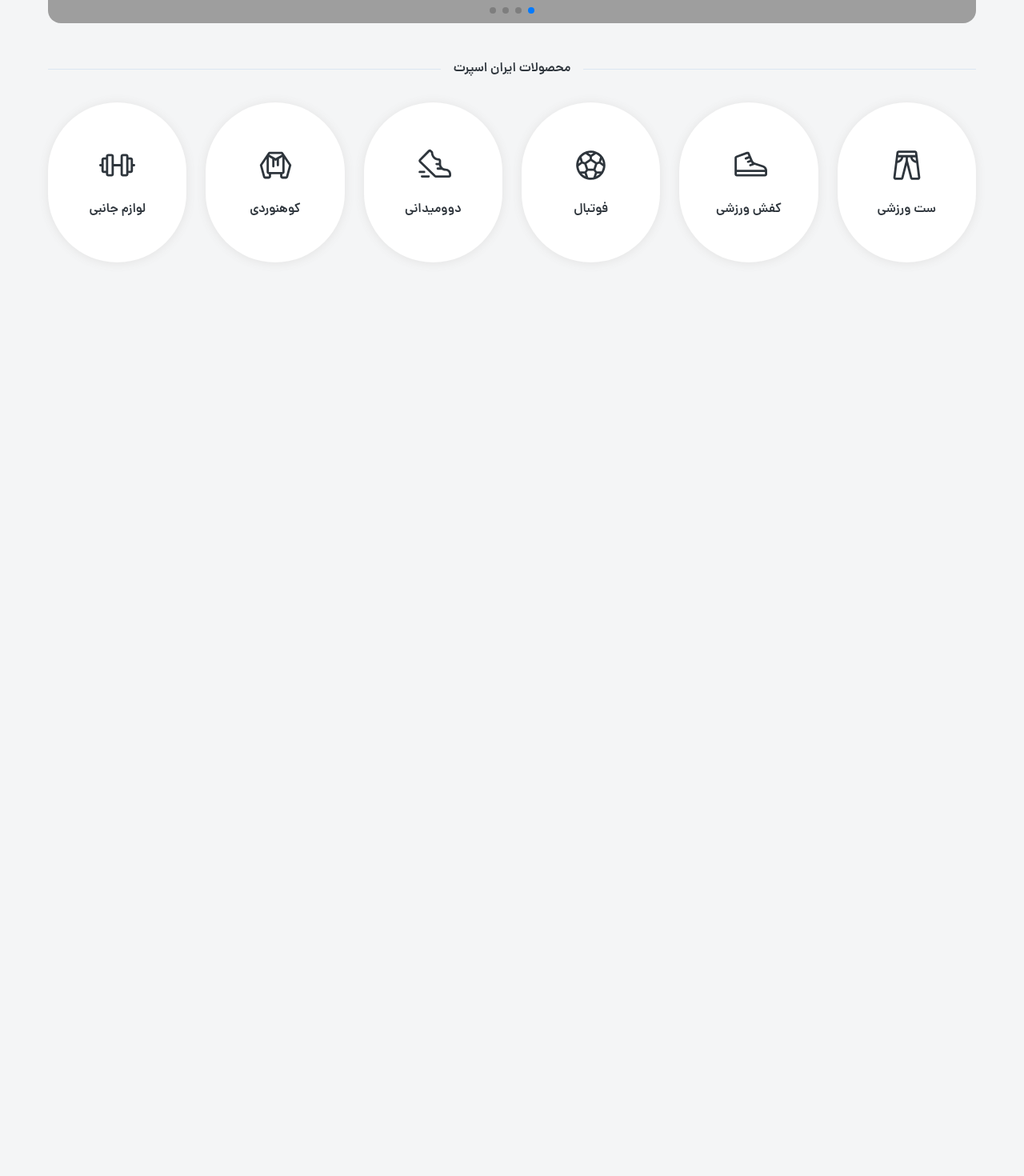
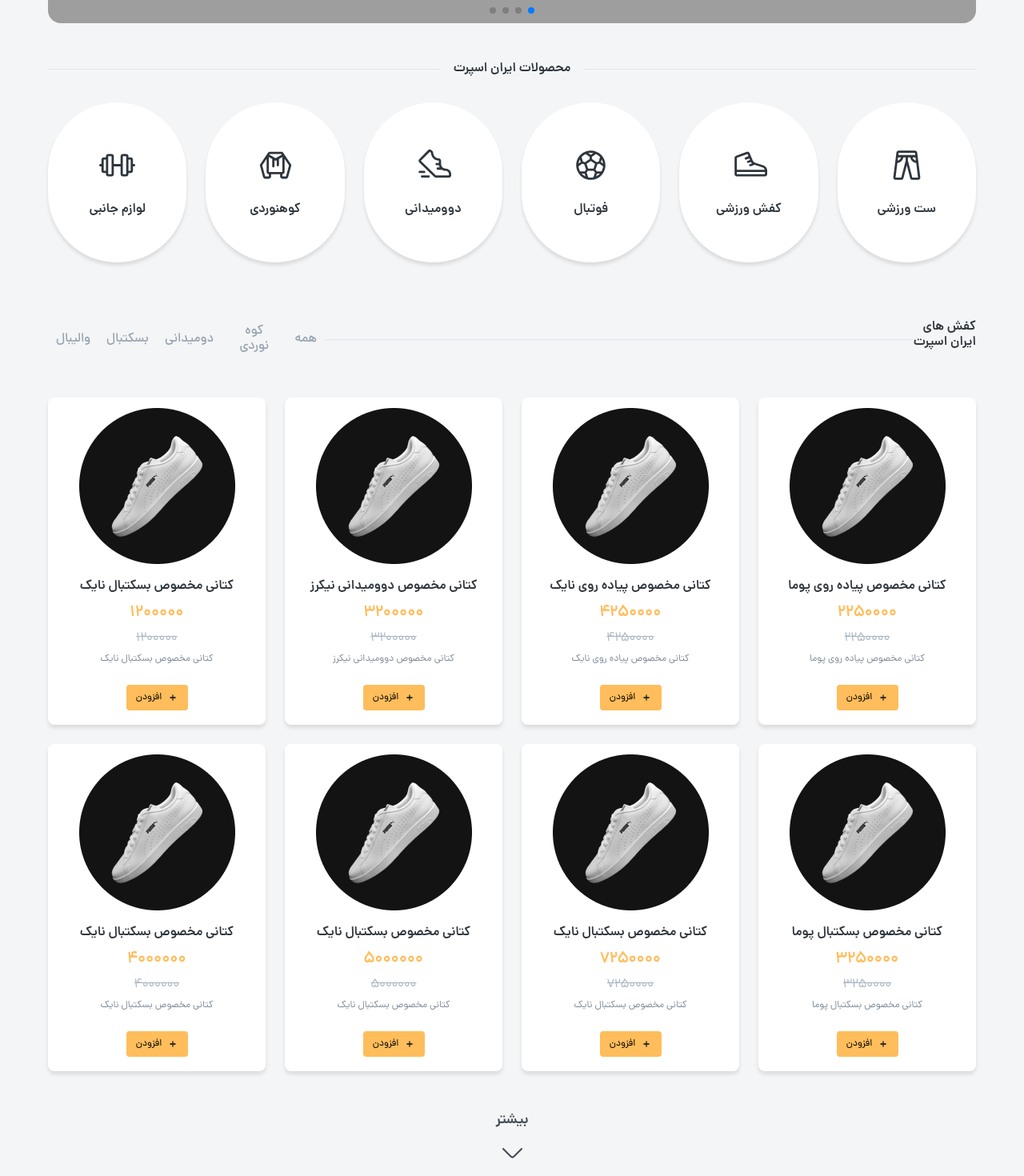
Before and after one commit to vahid-haidary/Iran-sport-Front, a React (Vite) app: page / in a window 1280 px wide. Shown: the part 660-2130 px from the top of the page at 80% size. Built offline with nearby package versions, Linux system fonts and the light colour scheme; grey boxes are pictures that could not be loaded.

Commit message:
products-maps-css-finished

```diff
--- a/index.html
+++ b/index.html
@@ -205,6 +205,18 @@
         </symbol>
 
 
+      <symbol id="plus" width="12" height="12" viewBox="0 0 12 12" fill="none" xmlns="http://www.w3.org/2000/svg">
+        <path d="M3 6H9" stroke="black" stroke-width="1.5" stroke-linecap="round" stroke-linejoin="round"/>
+        <path d="M6 9V3" stroke="#292D32" stroke-width="1.5" stroke-linecap="round" stroke-linejoin="round"/>
+        </symbol>
+
+
+      <symbol id="arrow-down" width="35" height="35" viewBox="0 0 35 35" fill="none" xmlns="http://www.w3.org/2000/svg">
+        <path d="M29.05 13.0521L19.5417 22.5604C18.4188 23.6833 16.5813 23.6833 15.4583 22.5604L5.95001 13.0521" stroke="#414A53" stroke-width="2" stroke-miterlimit="10" stroke-linecap="round" stroke-linejoin="round"/>
+        </symbol>
+
+
+
         </svg>
 
 
--- a/src/components/Category.jsx
+++ b/src/components/Category.jsx
@@ -11,7 +11,7 @@
             </span>
         </div>
 
-        <div className='flex justify-center gap-6 font-DanaDemiBold mt-8 text-blackText-200 child:w-[200px] child:h-[200px] child:flex child:flex-col child:justify-center child:items-center child:gap-6 child:shadow-1 child-hover:scale-105' >
+        <div className='flex justify-center gap-6 font-DanaDemiBold mt-8 text-blackText-200 category-btn-css ' >
 
             <span className='bg-white rounded-full'>
                 <svg className='w-[45px] h-[45px]' ><use href='#pants' ></use></svg>
--- a/src/components/Products.jsx
+++ b/src/components/Products.jsx
@@ -1,8 +1,72 @@
-import React from 'react'
+import React, { useState } from 'react'
+import ProductsArray from '../constants/ProductsArray'
 
 function Products() {
+
+  const [showAll,setShowAll] = useState(false);
+  console.log(showAll);
+  const showProducts = () => {
+    setShowAll(!showAll);
+    const arrow = document.getElementById("arrow")
+   arrow.classList.toggle("rotate-svg")
+  }
+
   return (
-    <div>Products</div>
+    <>
+    <section className='mt-[72px]' >
+        <div className='flex justify-between'>
+            <span className=' ' >
+                <h4 className='font-DanaDemiBold text-blackText-200' >کفش های ایران اسپرت</h4>
+            </span>
+            <div className='flex justify-around items-center font-DanaMedium text-grayText-200 before:w-[760px] before:h-[0.8px]  before:bg-grayText-50 ' >
+                <button className='products-btn-css' >همه</button>
+                <button className='products-btn-css'>کوه نوردی</button>
+                <button className='products-btn-css'>دومیدانی</button>
+                <button className='products-btn-css'>بسکتبال</button>
+                <button className='products-btn-css'>والیبال</button>
+            </div>
+        </div>
+
+        <div className='grid grid-cols-4 gap-6  mt-12' >
+
+          {ProductsArray.slice(0, showAll ? ProductsArray.length : 8 ).map((product,index)=>{
+            return(
+              <div key={index} className='flex flex-col items-center bg-white rounded-lg shadow-2'>
+              <img  className='w-[195px] h-[195px] mt-[13px]' src="../../public/images/shoes/Frame 15(1).png" alt="" />
+              <h3 className='mt-4 font-DanaDemiBold text-blackText-200 text-base' >{product.pName}</h3>
+              <div className='flex flex-col items-center child:mt-2 ' >
+                <span className='font-DanaDemiBold text-xl text-brand ' >{product.pPrice}</span>
+                <span className='font-Dana text-grayText-150 line-through' >{product.pPrice}</span>
+                <span className='max-w-[187px] max-h-[33px] whitespace-wrap overflow-hidden text-center leadin-[18px] text-grayText-300 font-Dana text-xs mb-4' >
+                  {product.pName}
+                </span>
+                <button className='flex justify-center items-center gap-2 w-[77px] mb-[18px] py-2 px-3 font-Dana text-xs bg-brand rounded'>
+
+                  <span>
+                    <svg className='w-3 h-3' ><use href='#plus' ></use></svg>
+                  </span>
+                  <span>
+                  افزودن
+                  </span>
+
+                </button>
+
+              </div>
+            </div>
+            )
+          })}
+
+          </div>
+
+            <div className='flex flex-col items-center justify-center gap-2 text-blackText-100 mt-12 ' >
+              <span className='font-DanaDemiBold text-lg' >بیشتر</span>
+              <span onClick={showProducts}>
+              <svg id='arrow' className='w-[35px] h-[35px] cursor-pointer' ><use href='#arrow-down' ></use></svg>
+              </span>
+            </div>
+
+    </section>
+    </>
   )
 }
 
--- a/src/constants/Products.js
+++ b/src/constants/ProductsArray.js
@@ -1,4 +1,4 @@
-const Products = [
+const ProductsArray = [
     {
         pId: 1,
         pName: "کتانی مخصوص پیاده روی پوما",
@@ -214,4 +214,4 @@
 
 
 
-export default Products
+export default ProductsArray
--- a/src/index.css
+++ b/src/index.css
@@ -32,6 +32,19 @@
         font-family: "Morabba Bold";
         src: local("Morabba Bold"), url("./assets/fonts/Morabba/woff2/Morabba-Bold.woff2") format("woff2");
         font-display: swap;
+    }
+
+
+    @layer components {
+        .products-btn-css {
+            @apply focus:bg-brand focus:text-blackText-200 visited:bg-brand visited:text-blackText-200 rounded-lg py-[5px] px-[10px];
+        }
+        .category-btn-css {
+            @apply  child:w-[200px] child:h-[200px] child:flex child:flex-col child:justify-center child:items-center child:gap-6 child:shadow-3 child-hover:scale-105;
+        }
+        .rotate-svg {
+            @apply transform rotate-180 transition duration-200
+        }
     }
 
         /* reset browser styles */
--- a/src/pages/HomePage.jsx
+++ b/src/pages/HomePage.jsx
@@ -1,6 +1,7 @@
 import React from 'react'
 import Slider from '../components/Slider'
 import Category from '../components/Category'
+import Products from '../components/Products'
 
 function HomePage() {
   return (
@@ -8,6 +9,7 @@
     <div className='px-[60px] h-[10000px]' >
       <Slider/>
       <Category/>
+      <Products/>
 
     </div>
 
--- a/tailwind.config.js
+++ b/tailwind.config.js
@@ -26,6 +26,7 @@
         grayText:{
           50 : "#DBE6F2",
           100 : "#f4f5f6",
+          150 : "#ABB7C4",
           200 : "#94A0AE",
           300 : "#7E8A97",
           400 : "#697480",
@@ -45,7 +46,11 @@
     },
 
     boxShadow: {
-      "1": "0px 1px 12px 1px rgb(229, 229, 229);"
+      "1": "0px 1px 12px 1px rgb(229, 229, 229);",
+      "2" : "0px 4px 5px 0px #0000001A;",
+      "3" : "0px 4px 4px 0px #0000001A;"
+
+
     },
     spacing: {
       "21" : "21px"
```
